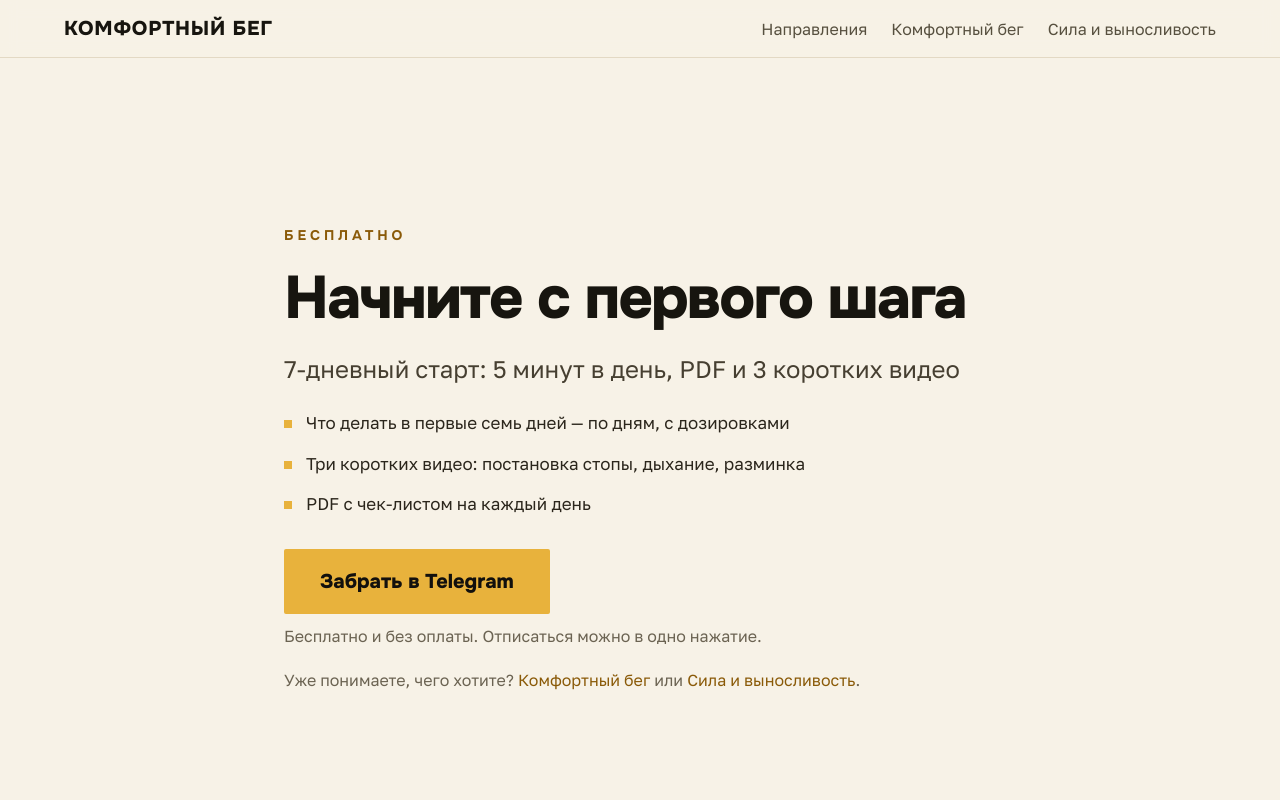
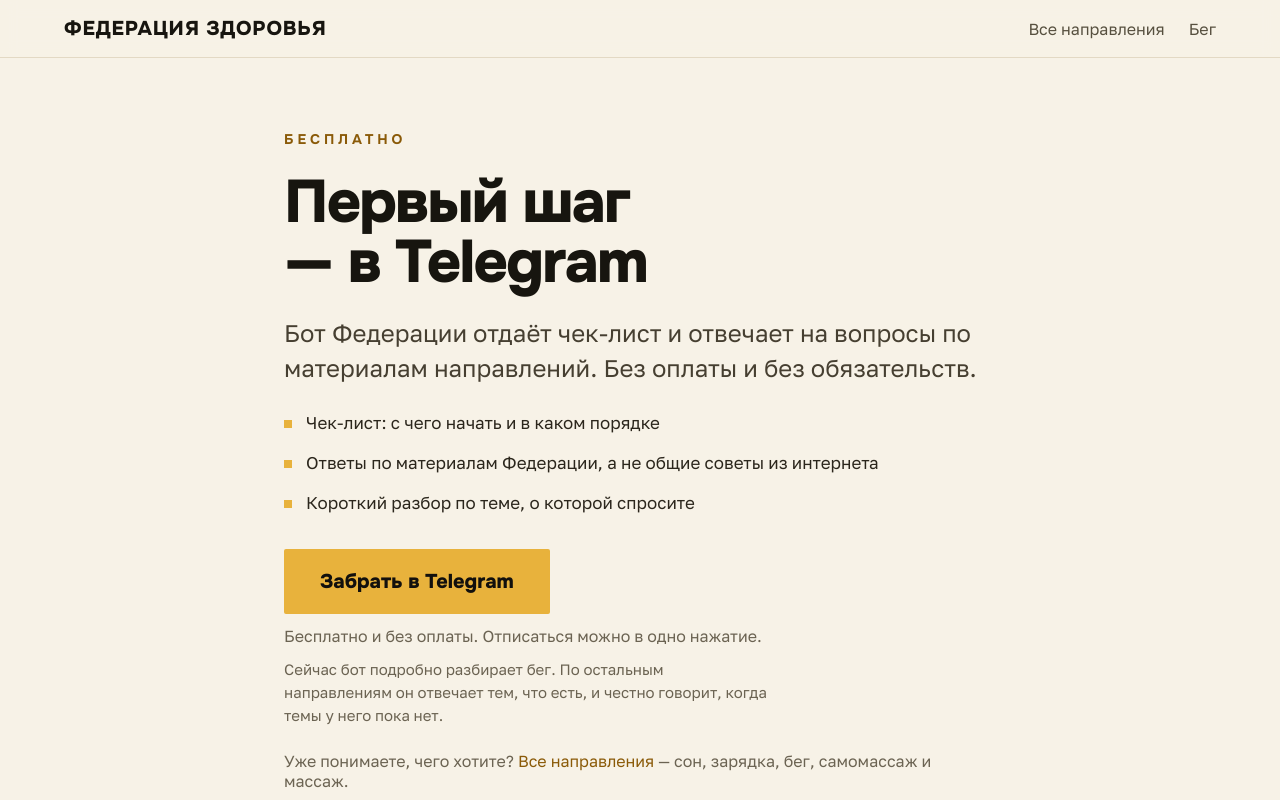
Before and after one commit to QAway-to/mvp-health-funnel-bot, an Astro site: page /start in a window 1280 px wide. Shown: the top 800 px of the page. Built offline with nearby package versions, Linux system fonts and the light colour scheme; Astro itself is replaced by a stand-in of ours.

Commit message:
fix: three defects the new directions exposed
canonical, OG tags and the sitemap pointed at beg.example.com, a domain that
does not exist: search engines were told the real page lives elsewhere and
messengers could not fetch preview images. The default is now the live Render
address; PUBLIC_SITE_URL still overrides it.

The hero's second button always led to the demo lesson, which is about running
technique — on the sleep page it sent people to a foot-strike breakdown. The
button now comes from content and falls back to the direction's own contents.

The free step still promised a seven-day running start to everyone, including
visitors arriving from sleep or massage. It now describes what the bot actually
does, and says plainly which direction it covers in depth today.

```diff
--- a/astro.config.mjs
+++ b/astro.config.mjs
@@ -1,10 +1,15 @@
 import sitemap from '@astrojs/sitemap';
 import { defineConfig } from 'astro/config';
 
-// Static multi-page build: `/` chooser, `/bez-boli/` (A), `/sila/` (B).
+// Статическая многостраничная сборка мини-сайта Федерации.
 // Output goes to `dist/`, которую отдаёт Render.
 export default defineConfig({
-  site: process.env.PUBLIC_SITE_URL || 'https://beg.example.com',
+  // Адрес, от которого считаются canonical, OG-теги и sitemap.
+  // По умолчанию — живой адрес на Render: несуществующий домен в canonical
+  // сообщает поисковику, что настоящая страница живёт где-то ещё, а мессенджер
+  // не может забрать превью-картинку. Появится свой домен — задать
+  // PUBLIC_SITE_URL в переменных окружения Render, менять код не нужно.
+  site: process.env.PUBLIC_SITE_URL || 'https://mvp-running-landings.onrender.com',
   output: 'static',
   integrations: [sitemap()],
 
--- a/src/config/site.ts
+++ b/src/config/site.ts
@@ -12,8 +12,11 @@
 export type LeadDestination = 'telegram_bot' | 'email' | 'both';
 
 export const site = {
-  /** Базовый URL для canonical и OG-тегов. Переопределяется PUBLIC_SITE_URL. */
-  url: 'https://beg.example.com',
+  /**
+   * Базовый URL для canonical и OG-тегов. Значение дублирует astro.config.mjs
+   * и переопределяется переменной окружения PUBLIC_SITE_URL.
+   */
+  url: 'https://mvp-running-landings.onrender.com',
 
   /** Имя проекта: шапка хаба, футер, юридическая строка. */
   brand: 'Федерация здоровья',
--- a/src/content/landing-a.ts
+++ b/src/content/landing-a.ts
@@ -22,6 +22,8 @@ export const landingA = {
     lead: 'Комфорт складывается из четырёх привычек: маршрута, приземления, обуви и объёма. Все четыре ставятся техникой — без зала, снаряжения и километров через силу.',
     image: '/img/silhouettes.jpg',
     trust: [`Автор — ${site.author.name}`],
+    /* Демо-урок про технику бега — он по теме только здесь. */
+    secondary: { label: 'Посмотреть демо-урок', href: '/demo/', placement: 'hero_demo' },
   },
 
   mirror: {
--- a/src/content/landing-b.ts
+++ b/src/content/landing-b.ts
@@ -25,6 +25,8 @@ export const landingB = {
     trust: [
       'Цель к 21-му дню: 5 км легко, и наутро ноги свежие',
     ],
+    /* Демо-урок про технику бега — он по теме только здесь. */
+    secondary: { label: 'Посмотреть демо-урок', href: '/demo/', placement: 'hero_demo' },
   },
 
   mirror: {
--- a/src/content/lead.ts
+++ b/src/content/lead.ts
@@ -9,11 +9,24 @@ import { site } from '../config/site';
  */
 export const leadMagnet = {
   kicker: 'Бесплатно',
-  title: 'Начните с первого шага',
-  lead: site.lead.promise,
+  title: 'Первый шаг — в Telegram',
+  lead: 'Бот Федерации отдаёт чек-лист и отвечает на вопросы по материалам направлений. Без оплаты и без обязательств.',
   points: [
-    'Что делать в первые семь дней — по дням, с дозировками',
-    'Три коротких видео: постановка стопы, дыхание, разминка',
-    'PDF с чек-листом на каждый день',
+    'Чек-лист: с чего начать и в каком порядке',
+    'Ответы по материалам Федерации, а не общие советы из интернета',
+    'Короткий разбор по теме, о которой спросите',
   ] as readonly string[],
+
+  /**
+   * Что бот умеет на самом деле — и чего пока не умеет.
+   *
+   * База знаний собрана по бегу: по остальным направлениям бот честно говорит,
+   * что темы нет, а не выдумывает ответ. Обещать здесь разбор сна или массажа
+   * было бы обманом человека, пришедшего с соответствующей страницы.
+   */
+  scope:
+    'Сейчас бот подробно разбирает бег. По остальным направлениям он отвечает тем, что есть, и честно говорит, когда темы у него пока нет.',
+
+  /** Отдельное обещание для беговой ветки: у неё лид-магнит полноценный. */
+  runningPromise: site.lead.promise,
 } as const;
--- a/src/content/nav.ts
+++ b/src/content/nav.ts
@@ -12,9 +12,8 @@ export const nav: readonly NavLink[] = [
  * поэтому ведём на сами направления.
  */
 export const standaloneNav: readonly NavLink[] = [
-  { label: 'Направления', href: '/' },
-  { label: 'Комфортный бег', href: '/komfort/' },
-  { label: 'Сила и выносливость', href: '/sila/' },
+  { label: 'Все направления', href: '/' },
+  { label: 'Бег', href: '/beg/' },
 ];
 
 /** Навигация хаба: якоря его собственных секций. */
--- a/src/pages/index.astro
+++ b/src/pages/index.astro
@@ -4,7 +4,7 @@ import SiteFooter from '../components/SiteFooter.astro';
 import SiteHeader from '../components/SiteHeader.astro';
 import Subscription from '../components/Subscription.astro';
 import Testimonials from '../components/Testimonials.astro';
-import { routes, site } from '../config/site';
+import { site } from '../config/site';
 import { ctaLabels } from '../content/cta';
 import { directions, liveDirections, soonDirections } from '../content/directions';
 import { hubNav } from '../content/nav';
@@ -53,7 +53,9 @@ const hasTestimonials = testimonialsFor('all').length > 0;
 
         <div class="intro__actions">
           <Cta kind="primary" href={startUrl('home')} placement="hub_hero">{ctaLabels.free}</Cta>
-          <Cta kind="secondary" href={routes.demo} placement="hub_demo">{ctaLabels.demo}</Cta>
+          <Cta kind="secondary" href="#directions" placement="hub_directions">
+            Смотреть направления
+          </Cta>
         </div>
       </div>
     </section>
--- a/src/pages/start.astro
+++ b/src/pages/start.astro
@@ -18,8 +18,9 @@ import Landing from '../layouts/Landing.astro';
  */
 
 const meta = {
-  title: 'Первый шаг бесплатно — 7-дневный старт по естественной технике бега',
-  description: `${site.lead.promise}. Без оплаты: разбор первых семи дней, короткие видео и чек-лист.`,
+  title: 'Первый шаг бесплатно — чек-лист и ответы в Telegram',
+  description:
+    'Бесплатная ступень Федерации здоровья: чек-лист, ответы по материалам направлений и короткий разбор по вашей теме. Без оплаты.',
   ogImage: '/img/barefoot-step.jpg',
 };
 
@@ -34,7 +35,7 @@ const botLink = botUrl(site.lead.telegramUrl);
 ---
 
 <Landing meta={meta} path={routes.start}>
-  <SiteHeader brand="Комфортный бег" nav={standaloneNav} showCta={false} />
+  <SiteHeader brand={site.brand} nav={standaloneNav} showCta={false} />
 
   <main class="start">
     <div class="container start__inner">
@@ -61,11 +62,12 @@ const botLink = botUrl(site.lead.telegramUrl);
         }
 
         <p class="start__note">Бесплатно и без оплаты. Отписаться можно в одно нажатие.</p>
+        <p class="start__scope">{leadMagnet.scope}</p>
       </div>
 
       <p class="start__back">
-        Уже понимаете, чего хотите? <a href={routes.komfort}>Комфортный бег</a> или
-        <a href={routes.sila}>Сила и выносливость</a>.
+        Уже понимаете, чего хотите? <a href={routes.home}>Все направления</a> —
+        сон, зарядка, бег, самомассаж и массаж.
       </p>
     </div>
   </main>
@@ -164,6 +166,15 @@ const botLink = botUrl(site.lead.telegramUrl);
     color: var(--text-muted);
   }
 
+  /* Что бот умеет сегодня: строка про границы должна читаться, но не спорить
+     с обещанием — поэтому уже колонки и приглушённее основного текста. */
+  .start__scope {
+    font-size: 15px;
+    line-height: 1.55;
+    color: var(--text-muted);
+    max-width: 52ch;
+  }
+
   .start__todo {
     border-left: 3px solid var(--accent-problem);
     border-radius: 0;
```
Also changed, not shown: src/components/Hero.astro (+12 -4 lines), src/content/types.ts (+17 -0 lines).
